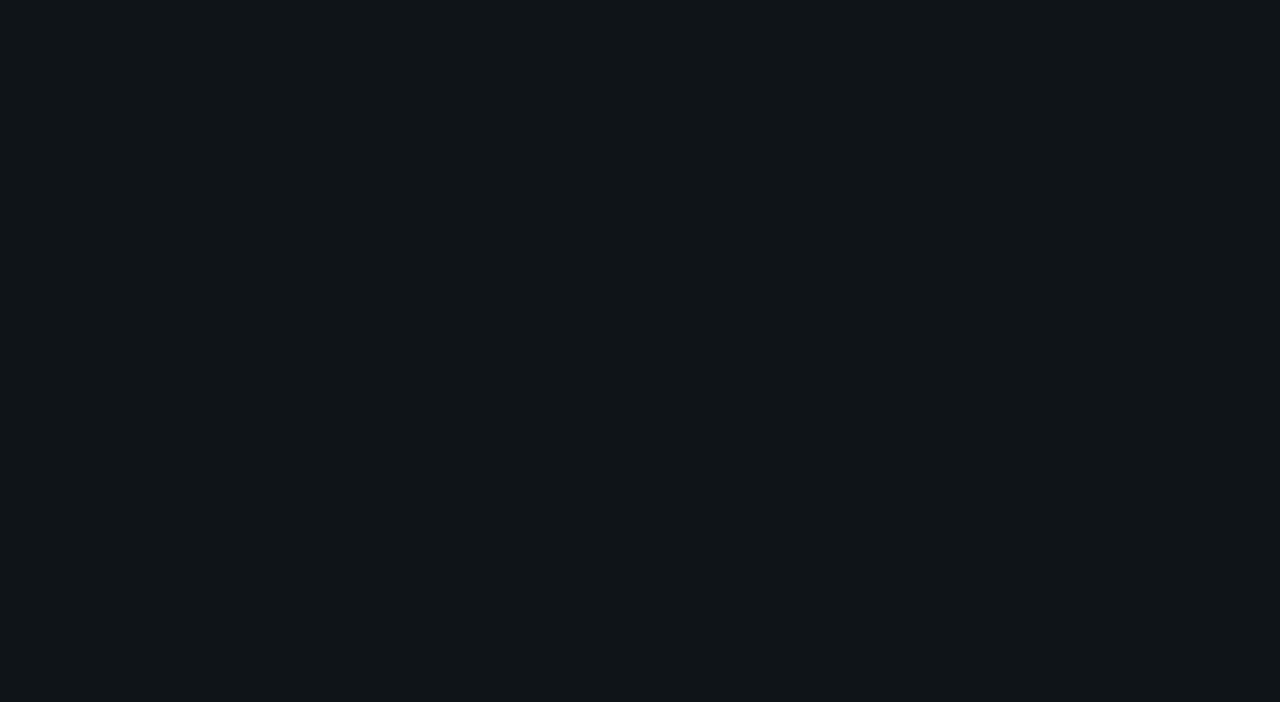
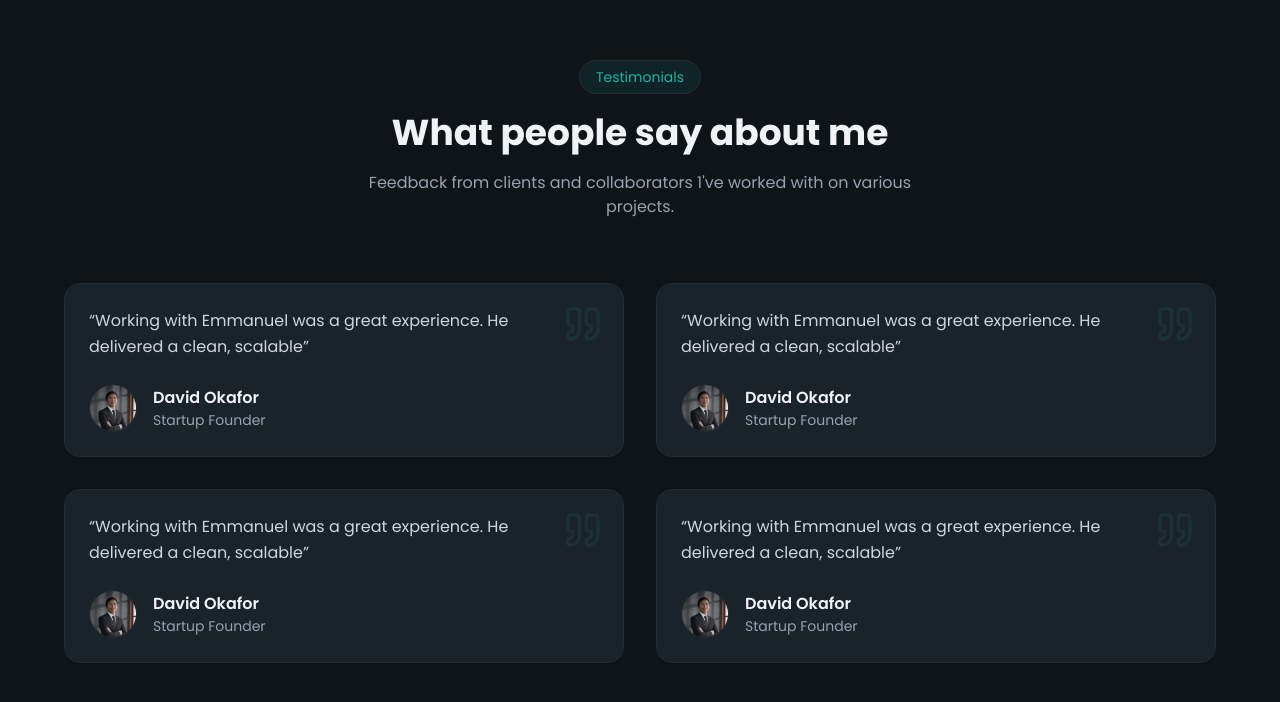
Before and after one commit to saepudinasep/my-portfolio, a Next.js app: page / in a window 1280 px wide. Shown: the part 4602-5304 px from the top of the page. Before the commit the page ends 4566 px from the top, so only its background shows below. Built offline with nearby package versions, Linux system fonts and the light colour scheme.

Commit message:
[ADD] Building testimonials section

```diff
--- a/src/app/page.tsx
+++ b/src/app/page.tsx
@@ -2,6 +2,7 @@ import AboutSection from '@/sections/AboutSection';
 import ExperienceSection from '@/sections/ExperienceSection';
 import HeroSection from '@/sections/HeroSection';
 import ProjectSection from '@/sections/ProjectSection';
+import TestimonialSection from '@/sections/TestimonialSection';
 
 export default function Home() {
   return (
@@ -10,6 +11,7 @@ export default function Home() {
       <AboutSection />
       <ProjectSection />
       <ExperienceSection />
+      <TestimonialSection />
     </>
   );
 }
--- /dev/null
+++ b/src/sections/TestimonialSection.tsx
@@ -0,0 +1,73 @@
+import SectionHeader from '@/components/ui/SectionHeader';
+import Image from 'next/image';
+import { LuQuote } from 'react-icons/lu';
+
+const testimonials = [
+  {
+    name: 'David Okafor',
+    role: 'Startup Founder',
+    image: '/images/about.png',
+    feedback: 'Working with Emmanuel was a great experience. He delivered a clean, scalable',
+  },
+  {
+    name: 'David Okafor',
+    role: 'Startup Founder',
+    image: '/images/about.png',
+    feedback: 'Working with Emmanuel was a great experience. He delivered a clean, scalable',
+  },
+  {
+    name: 'David Okafor',
+    role: 'Startup Founder',
+    image: '/images/about.png',
+    feedback: 'Working with Emmanuel was a great experience. He delivered a clean, scalable',
+  },
+  {
+    name: 'David Okafor',
+    role: 'Startup Founder',
+    image: '/images/about.png',
+    feedback: 'Working with Emmanuel was a great experience. He delivered a clean, scalable',
+  },
+];
+
+export default function TestimonialSection() {
+  return (
+    <section id='testimonials' className='py-24 bg-background'>
+      <div className='w-[90%] max-w-6xl mx-auto space-y-16'>
+        <SectionHeader
+          title='What people say about me'
+          badge='Testimonials'
+          description="Feedback from clients and collaborators 1've worked with on various projects."
+        />
+        <div className='grid grid-cols-1 md:grid-cols-2 gap-8'>
+          {testimonials.map((item, index) => (
+            <div
+              key={index}
+              className='group relative p-6 rounded-2xl bg-surface border border-border transition-all duration-300 hover:-translate-y-1 hover:bg-primary/40 hover:shadow-lg'
+            >
+              <LuQuote className='absolute top-5 right-5 text-primary/10 w-10 h-10' />
+
+              <p className='text-gray-300 leading-relaxed mb-6 pr-12'>
+                &ldquo;{item.feedback}&rdquo;
+              </p>
+              <div className='flex items-center gap-4'>
+                <Image
+                  width={50}
+                  height={50}
+                  src={item.image}
+                  alt={item.name}
+                  className='w-12 h-12 rounded-full object-cover border border-border'
+                />
+                <div>
+                  <h4 className='text-text font-semibold group-hover:text-primary transition'>
+                    {item.name}
+                  </h4>
+                  <p className='text-sm text-gray-400'>{item.role}</p>
+                </div>
+              </div>
+            </div>
+          ))}
+        </div>
+      </div>
+    </section>
+  );
+}
```
